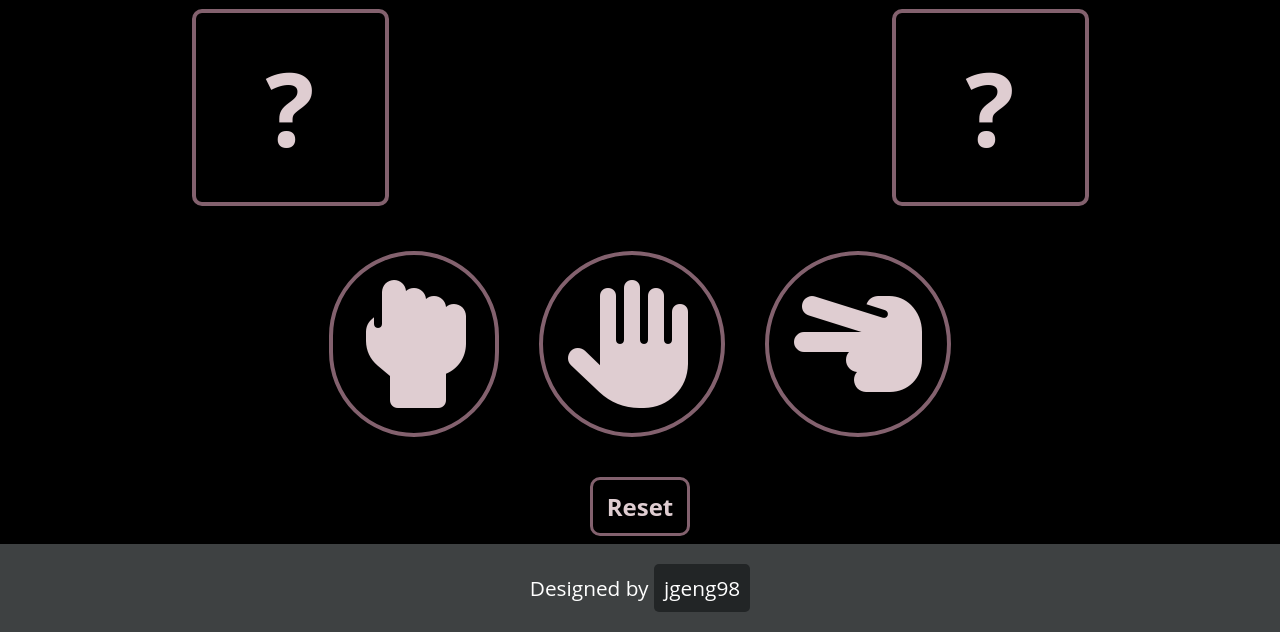
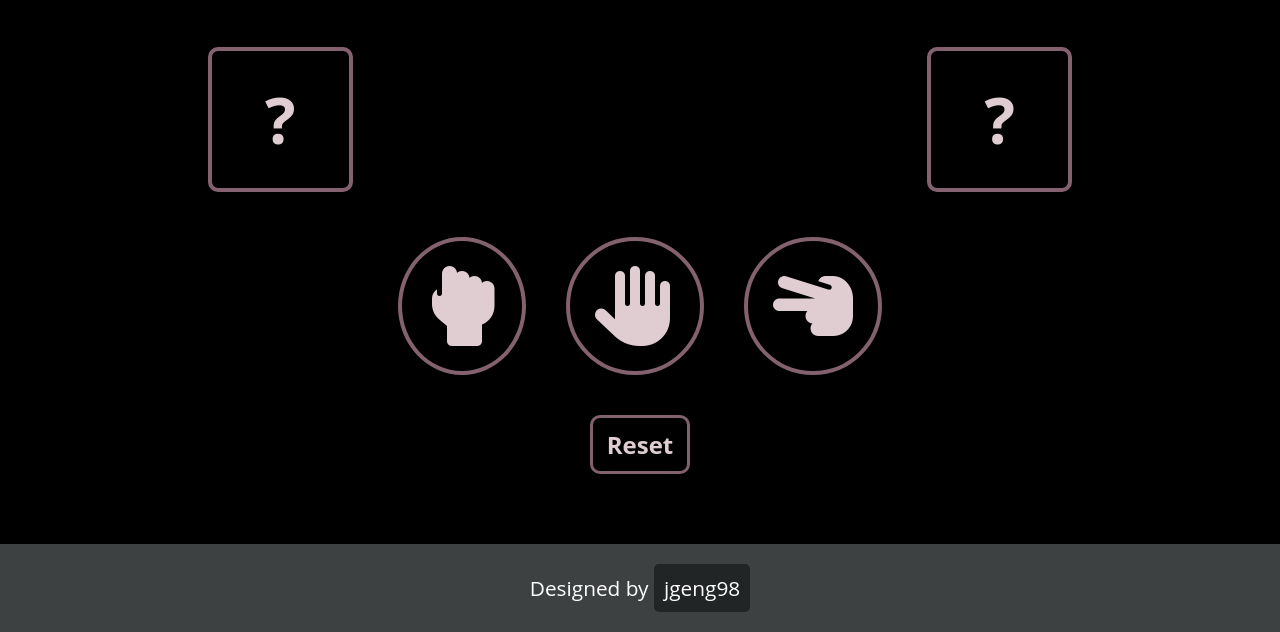
Before and after one commit to jgeng98/rock-paper-scissors, a plain HTML site: page index.html in a window 1280 px wide. Shown: the part 249-881 px from the top of the page. Drawn offline with Linux system fonts and the light colour scheme.

Commit message:
fix media query

```diff
--- a/style.css
+++ b/style.css
@@ -148,7 +148,7 @@
   margin: 20px;
   border: 4px solid #83616e;
   color: #dfcdd1;
-  border-radius: 99px;
+  border-radius: 50%;
   cursor: pointer;
 }
 
@@ -197,7 +197,7 @@
   background-color: #222526;
 }
 
-@media screen {
+@media screen and (max-width: 500px) {
   #user-info,
   #comp-info {
     font-size: 3vw;
```
